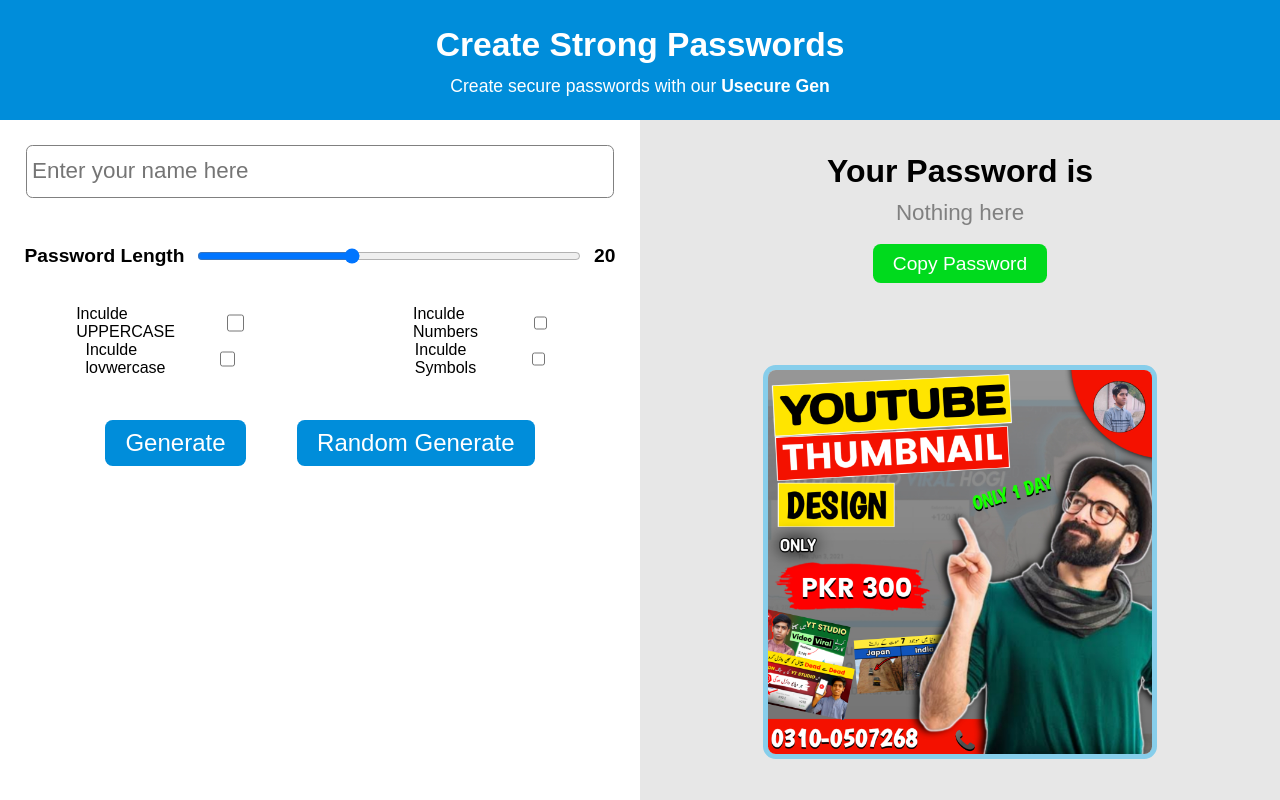
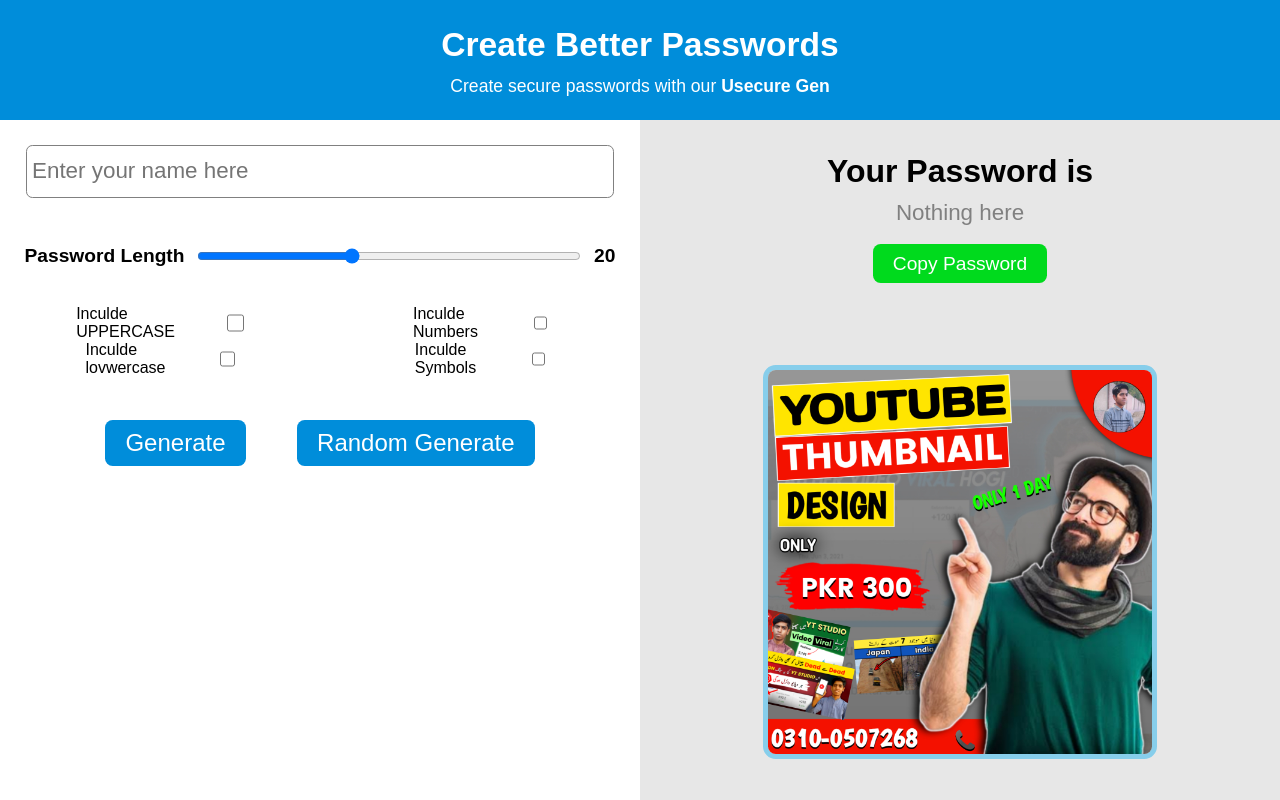
Before and after one commit to techusmanofficial/Usecure-Gen, a plain HTML site: page index.html in a window 1280 px wide. Drawn offline with Linux system fonts and the light colour scheme.

Commit message:
Change heading

```diff
--- a/index.html
+++ b/index.html
@@ -12,7 +12,7 @@
 <body>
     <div class="main">
         <div class="main-top">
-            <h1>Create Strong Passwords</h1>
+            <h1>Create Better Passwords</h1>
             <p>Create secure passwords with our <b>Usecure Gen</b>
             </p>
         </div>
```
